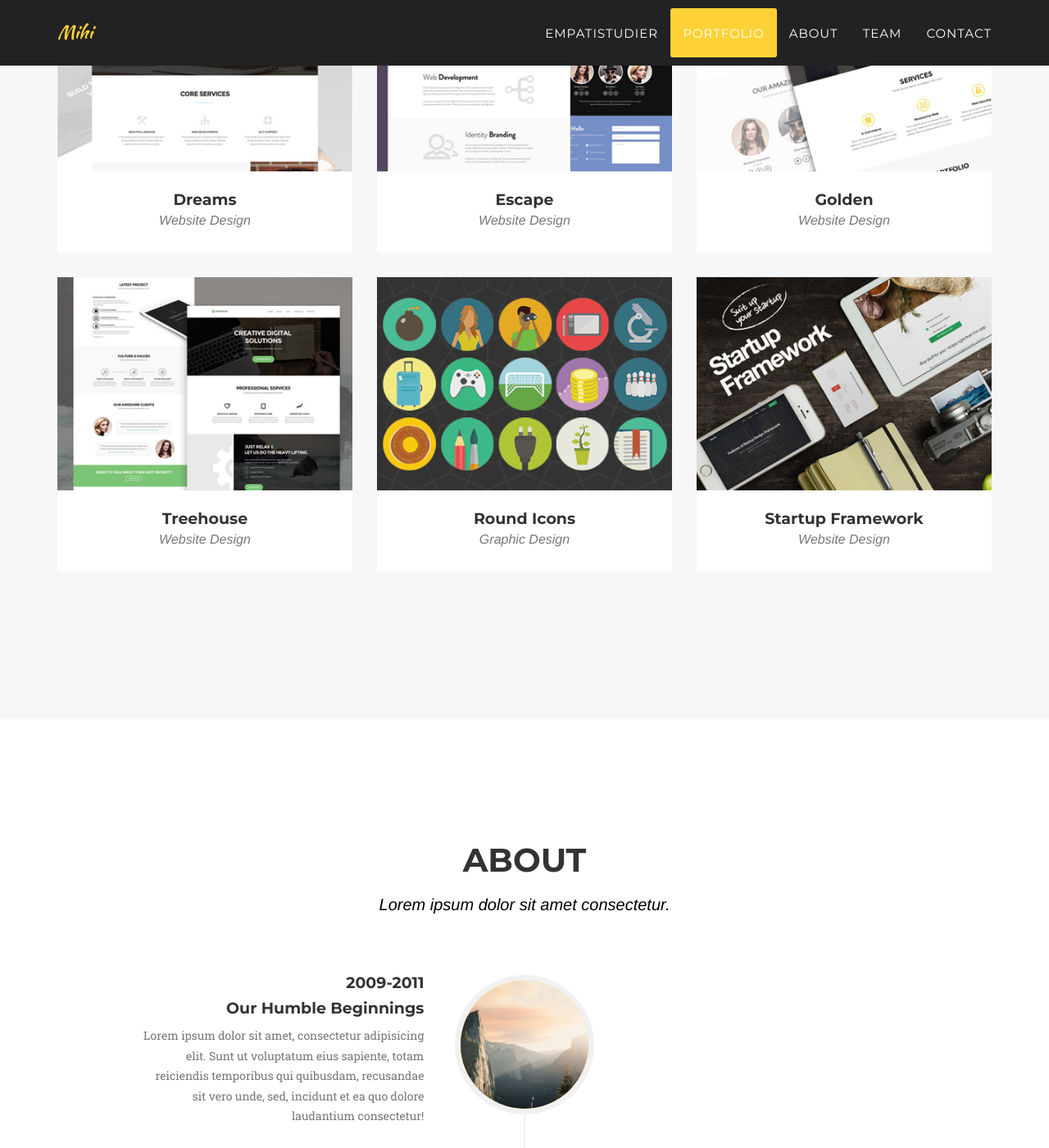
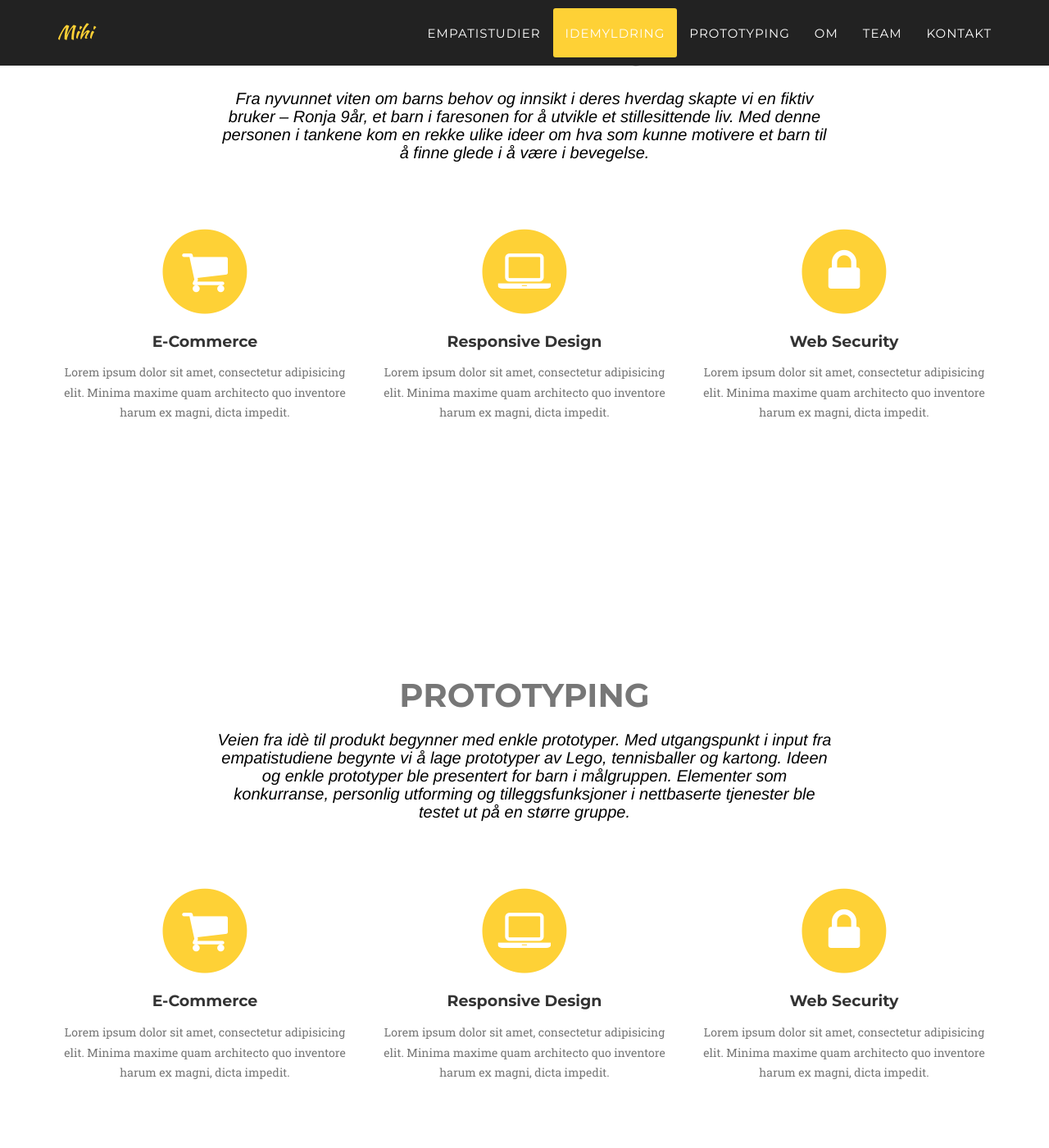
Before and after one commit to larsmathiesen/mihi, a Jekyll site: the page built from index.html, in a window 1280 px wide and 1400 px high, scrolled down 1948 px. Shown: the whole window at 82% size. Built offline with Jekyll 4.4.1, drawn with Linux system fonts in a browser that asks for light colours; some web fonts are replaced; some of the changed text lies outside the part shown.

Commit message:
Lagt til video og flere overskrifter

```diff
--- a/_includes/header.html
+++ b/_includes/header.html
@@ -22,16 +22,19 @@
                         <a class="page-scroll" href="#empatistudier">Empatistudier</a>
                     </li>
                     <li>
-                        <a class="page-scroll" href="#portfolio">Portfolio</a>
+                        <a class="page-scroll" href="#idemyldring">Idemyldring</a>
+                    </li>
+					<li>
+                        <a class="page-scroll" href="#prototype">Prototyping</a>
                     </li>
                     <li>
-                        <a class="page-scroll" href="#about">About</a>
+                        <a class="page-scroll" href="#about">Om</a>
                     </li>
                     <li>
                         <a class="page-scroll" href="#team">Team</a>
                     </li>
                     <li>
-                        <a class="page-scroll" href="#contact">Contact</a>
+                        <a class="page-scroll" href="#contact">Kontakt</a>
                     </li>
                 </ul>
             </div>
@@ -44,9 +47,12 @@
     <header>
         <div class="container">
             <div class="intro-text">
-                <div class="intro-lead-in">Møt din digitale kompis</div>
-                <div class="intro-heading">It's Nice To Meet You</div>
-                <a href="#empatistudier" class="page-scroll btn btn-xl">Tell Me More</a>
+                <div class="intro-lead-in">Hei! Jeg heter Mihi</div>
+                <div class="intro-lead-in">Jeg er din digitale kompis. Sammen gjør vi aktivitet gøy!</div>
+				<br/><br/><br/>
+				<!-- {% include youtubePlayer.html id=page.youtubeId %} -->
+				{% include youtubePlayer.html id="a7sEoEvT8l8" %}
+                <!-- <a href="#empatistudier" class="page-scroll btn btn-xl">Tell Me More</a> -->
             </div>
         </div>
     </header>
--- /dev/null
+++ b/_includes/idemyldring.html
@@ -0,0 +1,38 @@
+<!-- Services Section -->
+    <section id="idemyldring">
+        <div class="container">
+            <div class="row">
+                <div class="col-lg-8 col-lg-push-2 col-lg-pull-2 text-center text-muted">
+                    <h2 class="section-heading">Idemyldring</h2>
+                    <h3 class="section-subheading">Fra nyvunnet viten om barns behov og innsikt i deres hverdag skapte vi en fiktiv bruker – Ronja 9år, et barn i faresonen for å utvikle et stillesittende liv.
+Med denne personen i tankene kom en rekke ulike ideer om hva som kunne motivere et barn til å finne glede i å være i bevegelse.</h3>
+                </div>
+            </div>
+            <div class="row text-center">
+                <div class="col-md-4">
+                    <span class="fa-stack fa-4x">
+                        <i class="fa fa-circle fa-stack-2x text-primary"></i>
+                        <i class="fa fa-shopping-cart fa-stack-1x fa-inverse"></i>
+                    </span>
+                    <h4 class="service-heading">E-Commerce</h4>
+                    <p class="text-muted">Lorem ipsum dolor sit amet, consectetur adipisicing elit. Minima maxime quam architecto quo inventore harum ex magni, dicta impedit.</p>
+                </div>
+                <div class="col-md-4">
+                    <span class="fa-stack fa-4x">
+                        <i class="fa fa-circle fa-stack-2x text-primary"></i>
+                        <i class="fa fa-laptop fa-stack-1x fa-inverse"></i>
+                    </span>
+                    <h4 class="service-heading">Responsive Design</h4>
+                    <p class="text-muted">Lorem ipsum dolor sit amet, consectetur adipisicing elit. Minima maxime quam architecto quo inventore harum ex magni, dicta impedit.</p>
+                </div>
+                <div class="col-md-4">
+                    <span class="fa-stack fa-4x">
+                        <i class="fa fa-circle fa-stack-2x text-primary"></i>
+                        <i class="fa fa-lock fa-stack-1x fa-inverse"></i>
+                    </span>
+                    <h4 class="service-heading">Web Security</h4>
+                    <p class="text-muted">Lorem ipsum dolor sit amet, consectetur adipisicing elit. Minima maxime quam architecto quo inventore harum ex magni, dicta impedit.</p>
+                </div>
+            </div>
+        </div>
+    </section>
--- /dev/null
+++ b/_includes/prototype.html
@@ -0,0 +1,38 @@
+<!-- Services Section -->
+    <section id="prototype">
+        <div class="container">
+            <div class="row">
+                <div class="col-lg-8 col-lg-push-2 col-lg-pull-2 text-center text-muted">
+                    <h2 class="section-heading">Prototyping</h2>
+                    <h3 class="section-subheading">Veien fra idè til produkt begynner med enkle prototyper. Med utgangspunkt i input fra empatistudiene begynte vi å lage prototyper av Lego, tennisballer og kartong.
+Ideen og enkle prototyper ble presentert for barn i målgruppen. Elementer som konkurranse, personlig utforming og tilleggsfunksjoner i nettbaserte tjenester ble testet ut på en større gruppe.</h3>
+                </div>
+            </div>
+            <div class="row text-center">
+                <div class="col-md-4">
+                    <span class="fa-stack fa-4x">
+                        <i class="fa fa-circle fa-stack-2x text-primary"></i>
+                        <i class="fa fa-shopping-cart fa-stack-1x fa-inverse"></i>
+                    </span>
+                    <h4 class="service-heading">E-Commerce</h4>
+                    <p class="text-muted">Lorem ipsum dolor sit amet, consectetur adipisicing elit. Minima maxime quam architecto quo inventore harum ex magni, dicta impedit.</p>
+                </div>
+                <div class="col-md-4">
+                    <span class="fa-stack fa-4x">
+                        <i class="fa fa-circle fa-stack-2x text-primary"></i>
+                        <i class="fa fa-laptop fa-stack-1x fa-inverse"></i>
+                    </span>
+                    <h4 class="service-heading">Responsive Design</h4>
+                    <p class="text-muted">Lorem ipsum dolor sit amet, consectetur adipisicing elit. Minima maxime quam architecto quo inventore harum ex magni, dicta impedit.</p>
+                </div>
+                <div class="col-md-4">
+                    <span class="fa-stack fa-4x">
+                        <i class="fa fa-circle fa-stack-2x text-primary"></i>
+                        <i class="fa fa-lock fa-stack-1x fa-inverse"></i>
+                    </span>
+                    <h4 class="service-heading">Web Security</h4>
+                    <p class="text-muted">Lorem ipsum dolor sit amet, consectetur adipisicing elit. Minima maxime quam architecto quo inventore harum ex magni, dicta impedit.</p>
+                </div>
+            </div>
+        </div>
+    </section>
--- /dev/null
+++ b/_includes/youtubePlayer.html
@@ -0,0 +1 @@
+<iframe width="560" height="315" src="//www.youtube.com/embed/{{ include.id }}" frameborder="0" allowfullscreen></iframe>
--- a/_layouts/default.html
+++ b/_layouts/default.html
@@ -13,7 +13,13 @@
 	{% endcomment %}
 
 	{% include empatistudier.html %}
+	{% include idemyldring.html %}
+	{% include prototype.html %}
+
+	{% comment %}
     {% include portfolio_grid.html %}
+	{% endcomment %}
+
     {% include about.html %}
     {% include team.html %}
     {% include clients.html %}
```
